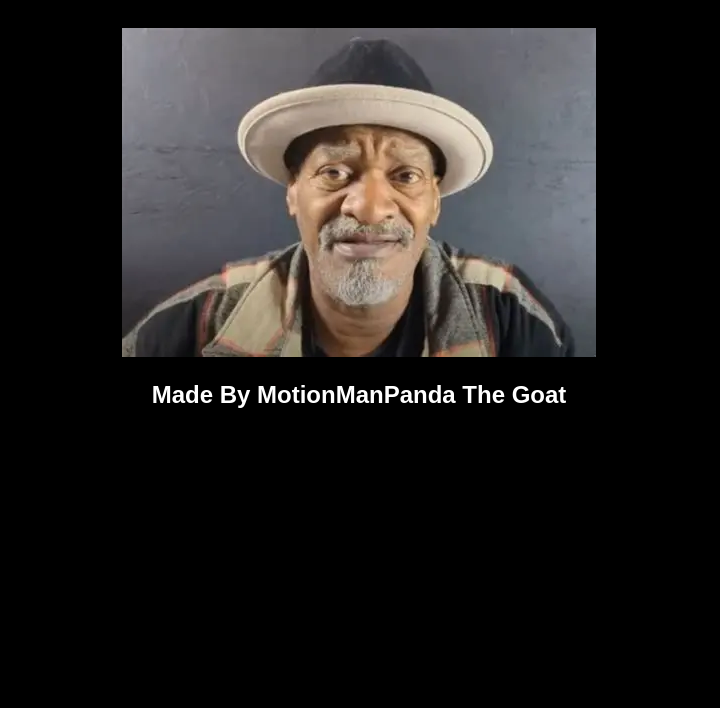
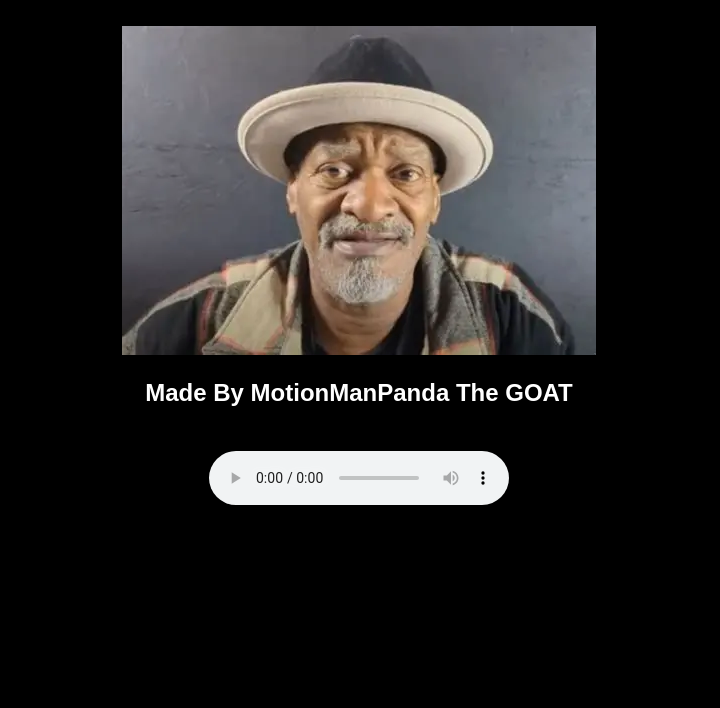
Before and after one commit to MotionManPanda/fleece-site, a plain HTML site: page index.html in a window 1280 px wide. Shown: the part 92-800 px from the top of the page, without its empty margins (281-1001 px from the left). Drawn offline with Linux system fonts and the light colour scheme.

Commit message:
Update index.html

```diff
--- a/index.html
+++ b/index.html
@@ -11,8 +11,12 @@
             font-family: Arial;
         }
 
+        h1 {
+            margin-top: 40px;
+        }
+
         img {
-            margin-top: 40px;
+            margin-top: 20px;
             max-width: 90%;
             height: auto;
         }
@@ -20,6 +24,10 @@
         p {
             font-size: 24px;
             font-weight: bold;
+            margin-top: 20px;
+        }
+
+        audio {
             margin-top: 20px;
         }
     </style>
@@ -31,7 +39,12 @@
 
     <img src="fleece.webp.webp" alt="Fleece Johnson">
 
-    <p>Made By MotionManPanda The Goat</p>
+    <p>Made By MotionManPanda The GOAT</p>
+
+    <audio controls autoplay loop>
+        <source src="easy-way-or-the-hard-way.mp3" type="audio/mpeg">
+        Your browser does not support audio.
+    </audio>
 
 </body>
 </html>
```
